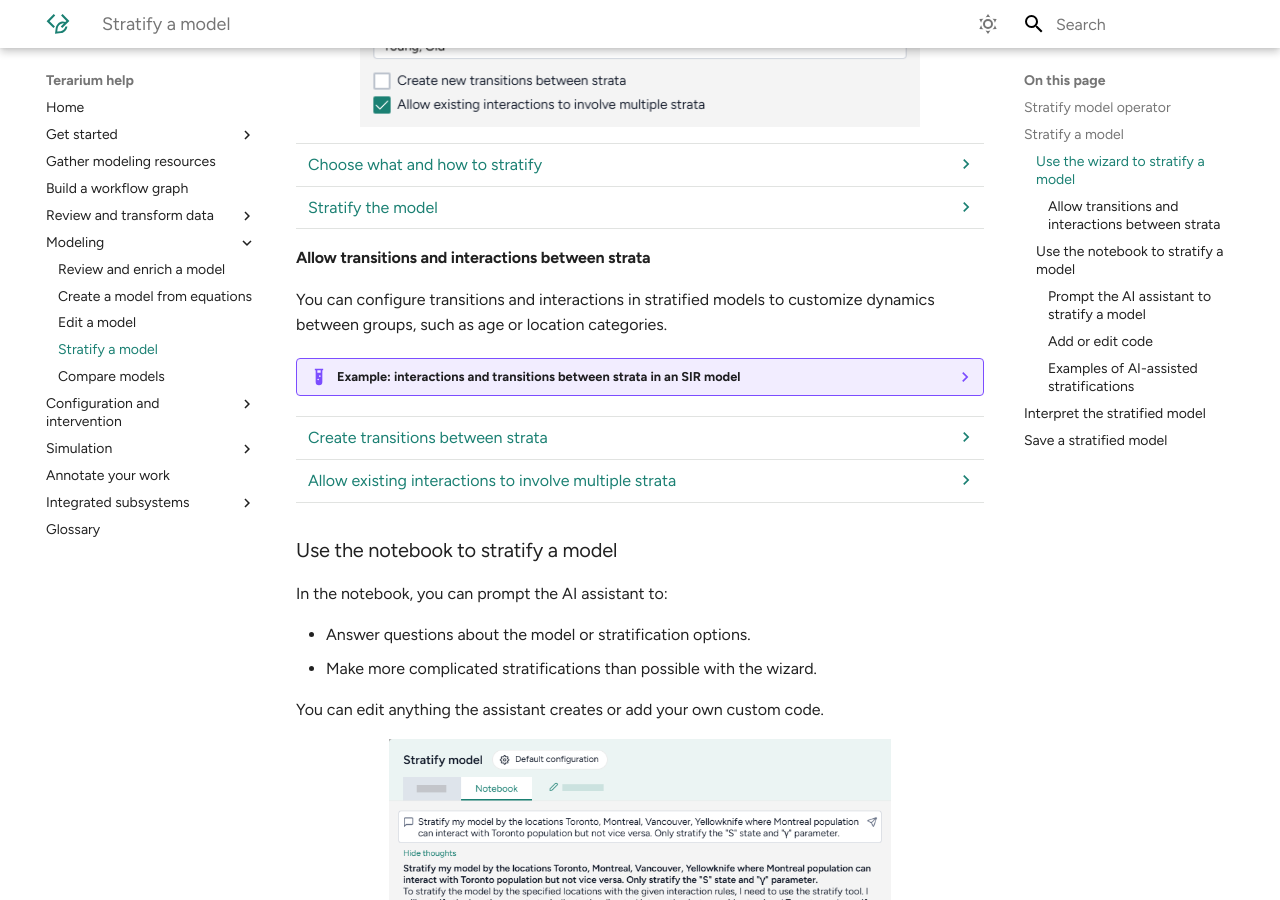
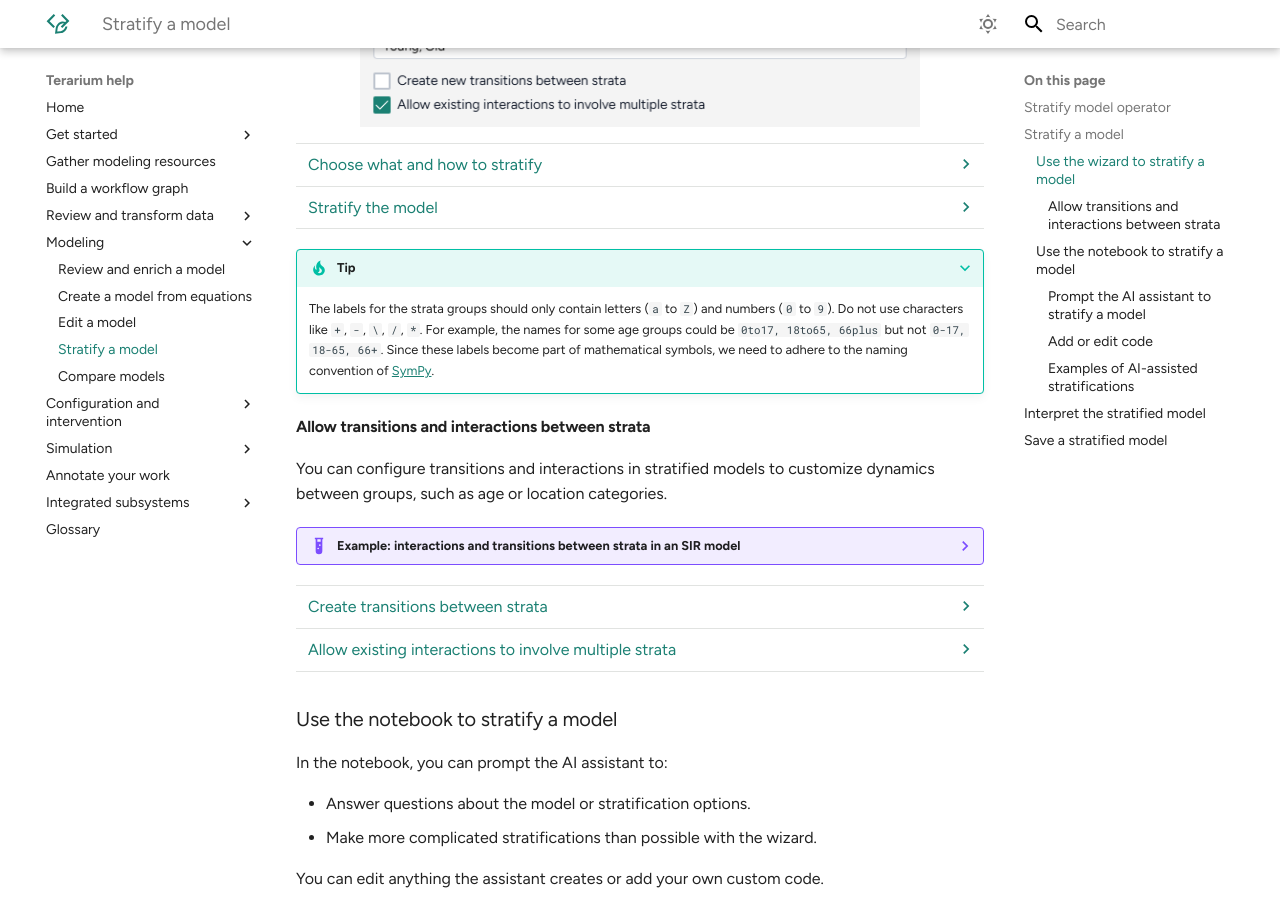
Before and after one commit to DARPA-ASKEM/terarium-docs, an MkDocs documentation site: the page built from docs/modeling/stratify-model.md, in a window 1280 px wide and 900 px high, scrolled down 2436 px. Built offline with MkDocs 1.6.1 and Material for MkDocs 9.7.7, drawn with Linux system fonts in a browser that asks for light colours; plug-ins that fetch from the network failed and are left out.

Commit message:
Stratify naming convention tip

````diff
--- a/docs/modeling/stratify-model.md
+++ b/docs/modeling/stratify-model.md
@@ -78,7 +78,7 @@
 
             Only stratify the parameters that differ for each stratum.
 
-    3. Enter a comma-separated list of labels for each of the strata groups.
+    3. Enter a comma-separated list of labels for each of the strata groups. They will be appended to the label of the variables and parameters selected for stratification, with an underscore `_` separating them.
 
         ```
         Middlesex, Suffolk, Worcester
@@ -89,6 +89,11 @@
 ??? list "Stratify the model"
 
     -  Once you have completed all the settings, click **Stratify**.
+
+???+ tip
+
+    The labels for the strata groups should only contain letters (`a` to `Z`) and numbers (`0` to `9`). Do not use characters like `+`, `-`, `\`, `/`, `*`. For example, the names for some age groups could be `0to17, 18to65, 66plus` but not `0-17, 18-65, 66+`. Since these labels become part of mathematical symbols, we need to adhere to the naming convention of [SymPy](https://docs.sympy.org/latest/tutorials/intro-tutorial/gotchas.html).
+
 
 #### Allow transitions and interactions between strata
 
````
